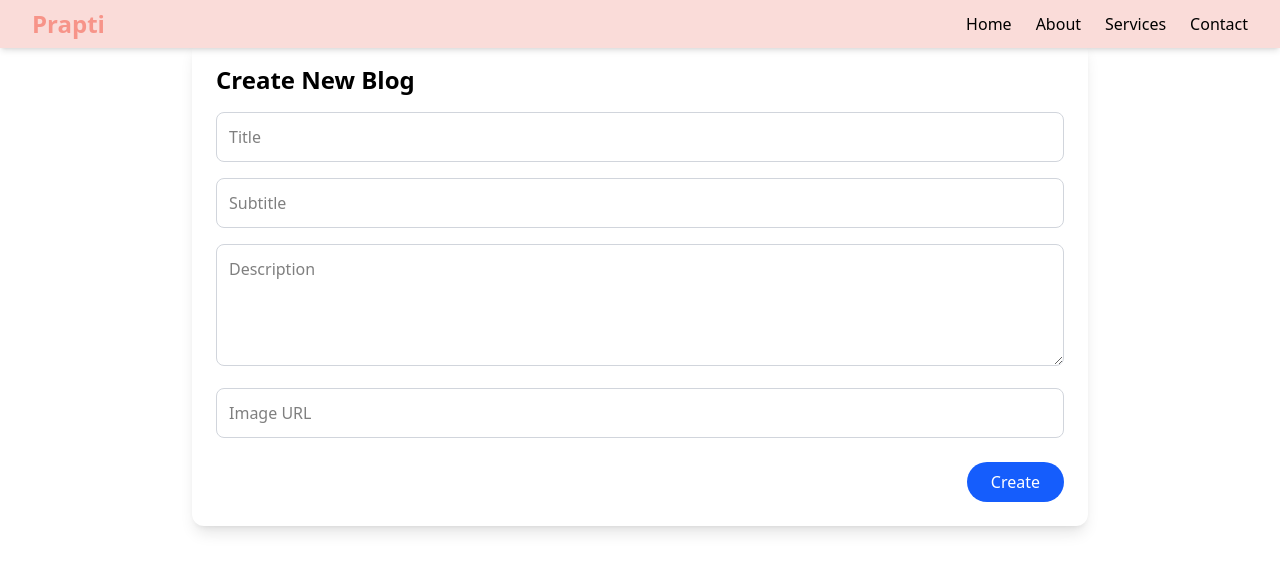
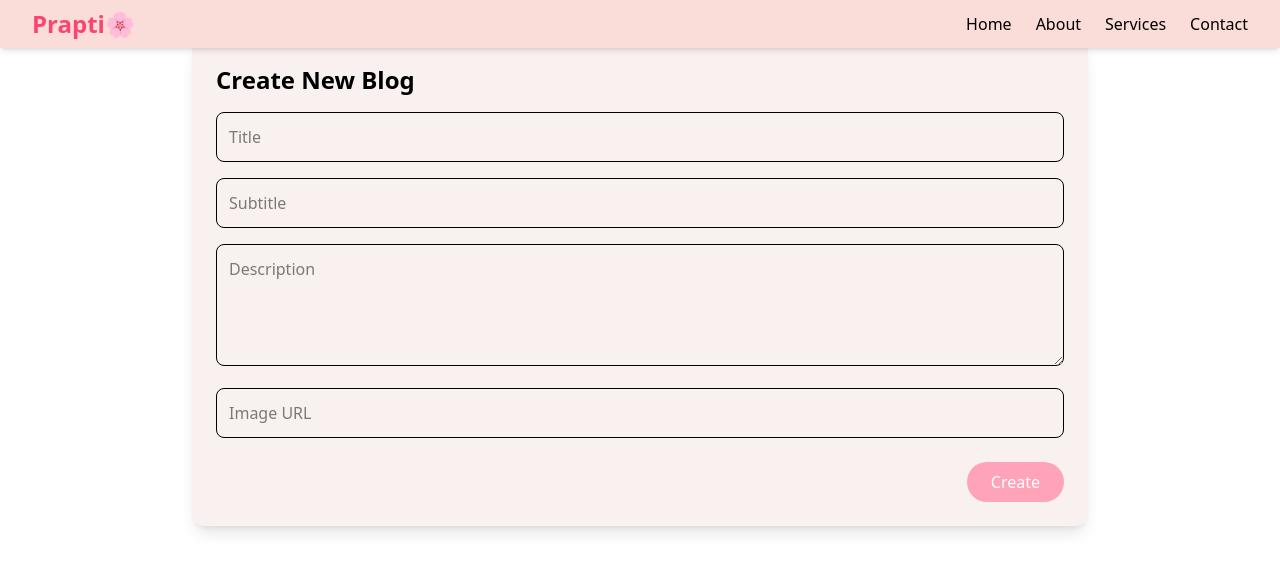
Before and after one commit to Praptee12/React.js-ACES, a React (Vite) app: page /create in a window 1280 px wide. Shown: the top 572 px of the page. Built offline with nearby package versions, Linux system fonts and the light colour scheme.

Commit message:
Add changes

```diff
--- a/src/components/Createblog.jsx
+++ b/src/components/Createblog.jsx
@@ -35,7 +35,7 @@ const Createblog = () => {
   return (
     <><div >
       <Navbar className="bg-pink-300 "/>
-      <div className="max-w-4xl mx-auto p-6 bg-white shadow-lg mt-10 rounded-xl">
+      <div className="max-w-4xl mx-auto p-6 bg-[#f9f1f0] shadow-lg mt-10 rounded-xl">
         <h1 className="text-2xl font-bold mb-4">Create New Blog</h1>
 
         <form onSubmit={handleSubmit} className="space-y-4">
@@ -45,7 +45,7 @@ const Createblog = () => {
             placeholder="Title"
             value={formData.title}
             onChange={handleChange}
-            className="w-full p-3 border border-gray-300 rounded-lg"
+            className="w-full p-3 border border-black rounded-lg"
             required
           />
           <input
@@ -54,7 +54,7 @@ const Createblog = () => {
             placeholder="Subtitle"
             value={formData.subtitle}
             onChange={handleChange}
-            className="w-full p-3 border border-gray-300 rounded-lg"
+            className="w-full p-3 border border-black rounded-lg"
             required
           />
           <textarea
@@ -62,7 +62,7 @@ const Createblog = () => {
             placeholder="Description"
             value={formData.description}
             onChange={handleChange}
-            className="w-full p-3 border border-gray-300 rounded-lg"
+            className="w-full p-3 border border-black rounded-lg"
             rows="4"
             required
           />
@@ -72,7 +72,7 @@ const Createblog = () => {
             placeholder="Image URL"
             value={formData.image}
             onChange={handleChange}
-            className="w-full p-3 border border-gray-300 rounded-lg"
+            className="w-full p-3 border border-black rounded-lg"
           />
         </form>
 
@@ -80,7 +80,7 @@ const Createblog = () => {
         <div className="flex justify-end mt-6">
           <button
             onClick={handleSubmit}
-            className="px-6 py-2 bg-blue-600 text-white rounded-full hover:bg-blue-700 transition-all"
+            className="px-6 py-2 bg-[#ffa3b8] text-white rounded-full hover:bg-[#fb8da0] transition-all"
           >
             Create
           </button>
--- a/src/components/Editform.jsx
+++ b/src/components/Editform.jsx
@@ -52,7 +52,7 @@ const EditForm = () => {
   return (
     <>
       <Navbar />
-      <div className="max-w-4xl mx-auto p-6 bg-white shadow-lg mt-10 rounded-xl">
+      <div className="max-w-4xl mx-auto p-6 bg-[#ece3f0] shadow-lg mt-10 rounded-xl">
         <h1 className="text-2xl font-bold mb-4">Edit Blog</h1>
 
         <form onSubmit={handleUpdate} className="space-y-4">
@@ -62,7 +62,7 @@ const EditForm = () => {
             placeholder="Title"
             value={formData.title}
             onChange={handleChange}
-            className="w-full p-3 border border-gray-300 rounded-lg"
+            className="w-full p-3 border border-black rounded-lg"
             required
           />
           <input
@@ -71,7 +71,7 @@ const EditForm = () => {
             placeholder="Subtitle"
             value={formData.subtitle}
             onChange={handleChange}
-            className="w-full p-3 border border-gray-300 rounded-lg"
+            className="w-full p-3 border border-black rounded-lg"
             required
           />
           <textarea
@@ -79,7 +79,7 @@ const EditForm = () => {
             placeholder="Description"
             value={formData.description}
             onChange={handleChange}
-            className="w-full p-3 border border-gray-300 rounded-lg"
+            className="w-full p-3 border border-black rounded-lg"
             rows="4"
             required
           />
@@ -89,12 +89,12 @@ const EditForm = () => {
             placeholder="Image URL"
             value={formData.image}
             onChange={handleChange}
-            className="w-full p-3 border border-gray-300 rounded-lg"
+            className="w-full p-3 border border-black rounded-lg"
           />
           <div className="flex justify-end mt-6">
             <button
               type="submit"
-              className="px-6 py-2 bg-green-600 text-white rounded-full hover:bg-green-700 transition-all"
+              className="px-6 py-2 bg-[#d3bbdd]  text-black rounded-full hover:bg-[#c26dbc] transition-all"
             >
               Update
             </button>
--- a/src/components/Navbar.jsx
+++ b/src/components/Navbar.jsx
@@ -16,7 +16,7 @@ const Navbar = () => {
     <nav className=" block bg-[#fadcd9]  shadow-md fixed w-full top-0 z-50 mb-20">
       <div className="max-w-7xl mx-auto px-2  sm:px-6 lg:px-8 py-2 flex justify-between items-center">
         {/* Logo */}
-        <div className="text-2xl font-bold text-[#f79489]" >Prapti</div>
+        <div className="text-2xl font-bold text-[#fb4570]" >Prapti<span>🌸</span></div>
 
         {/* Desktop Menu */}
         <ul className=" md:flex space-x-6 text-black-600 font-medium">
--- a/src/components/SinglePages.jsx
+++ b/src/components/SinglePages.jsx
@@ -42,14 +42,14 @@ const SinglePage = () => {
     <>
     <Navbar/>
 
-    <div className="mt-100">
-      <img src={blogs.image} alt=""/>
-      <h1>{blogs.title}</h1>
+    <div className="mt-20 ml-3">
+      <img src={blogs.image} alt="" />
+      <h1 className=" text-black text-3xl font-bold">{blogs.title}</h1>
       <h1>{blogs.Subtitle}</h1>
       <h1>{blogs.Description}</h1>
       <div className="flex space-x-4">
-      <button onClick={deleteBlogs} className="bg-blue-400 border border-black text-white  px-3 py-2 mt-4 rounded-2xl ">Delete</button>
- <Link  to={"/edit/"+ blogs.id} className="bg-blue-400  border border-black space-x-4 text-white rounded-2xl px-3 py-2 mt-4"> Edit Me</Link>
+      <button onClick={deleteBlogs} className="bg-[#AE6FAF] border-black text-white  px-3 py-2 mt-4 rounded-2xl ">Delete</button>
+ <Link  to={"/edit/"+ blogs.id} className="bg-[#603b61] border border-black space-x-4 text-white rounded-2xl px-3 py-2 mt-4"> Edit Me</Link>
  </div>
     </div>
     </>
```
